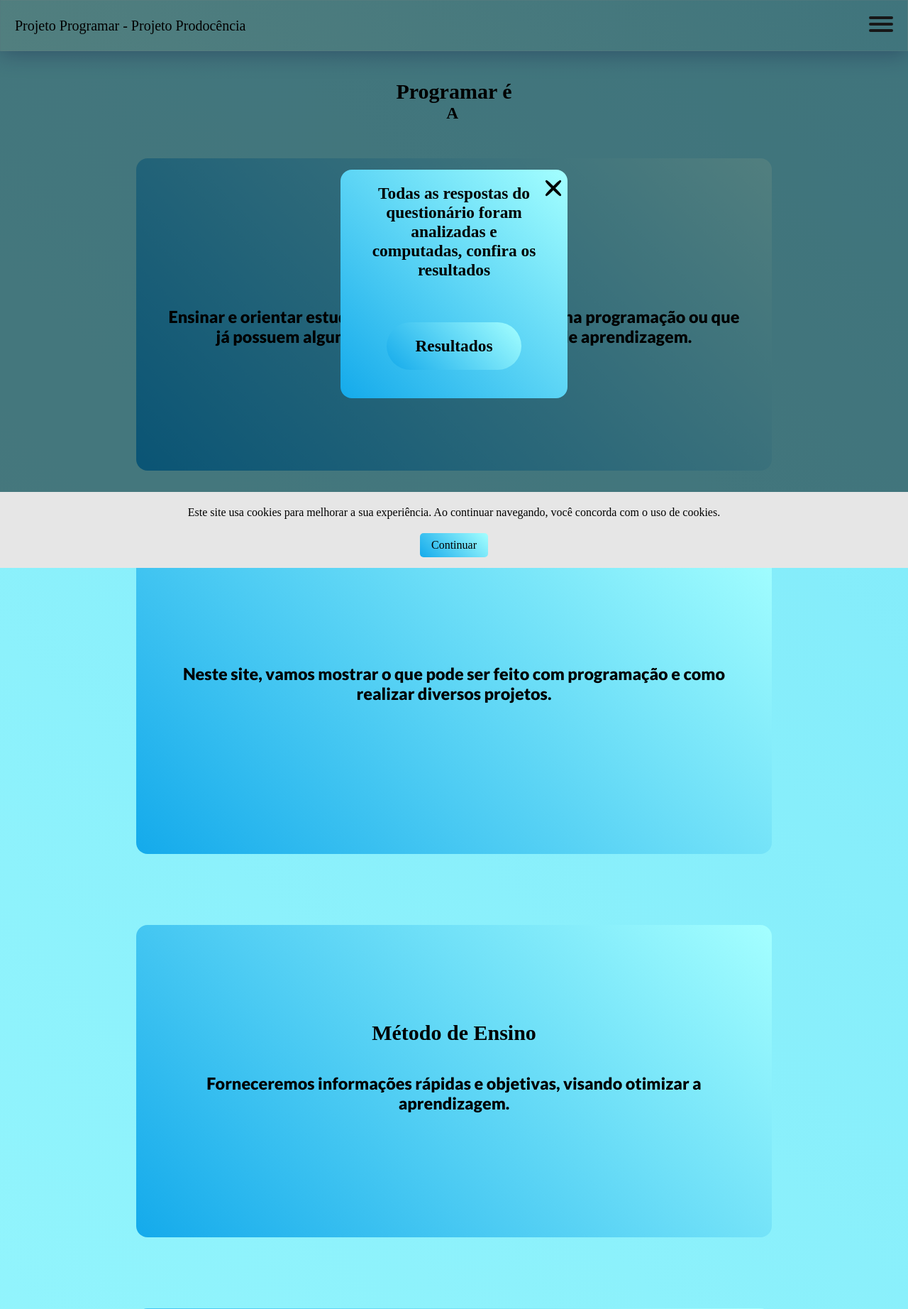
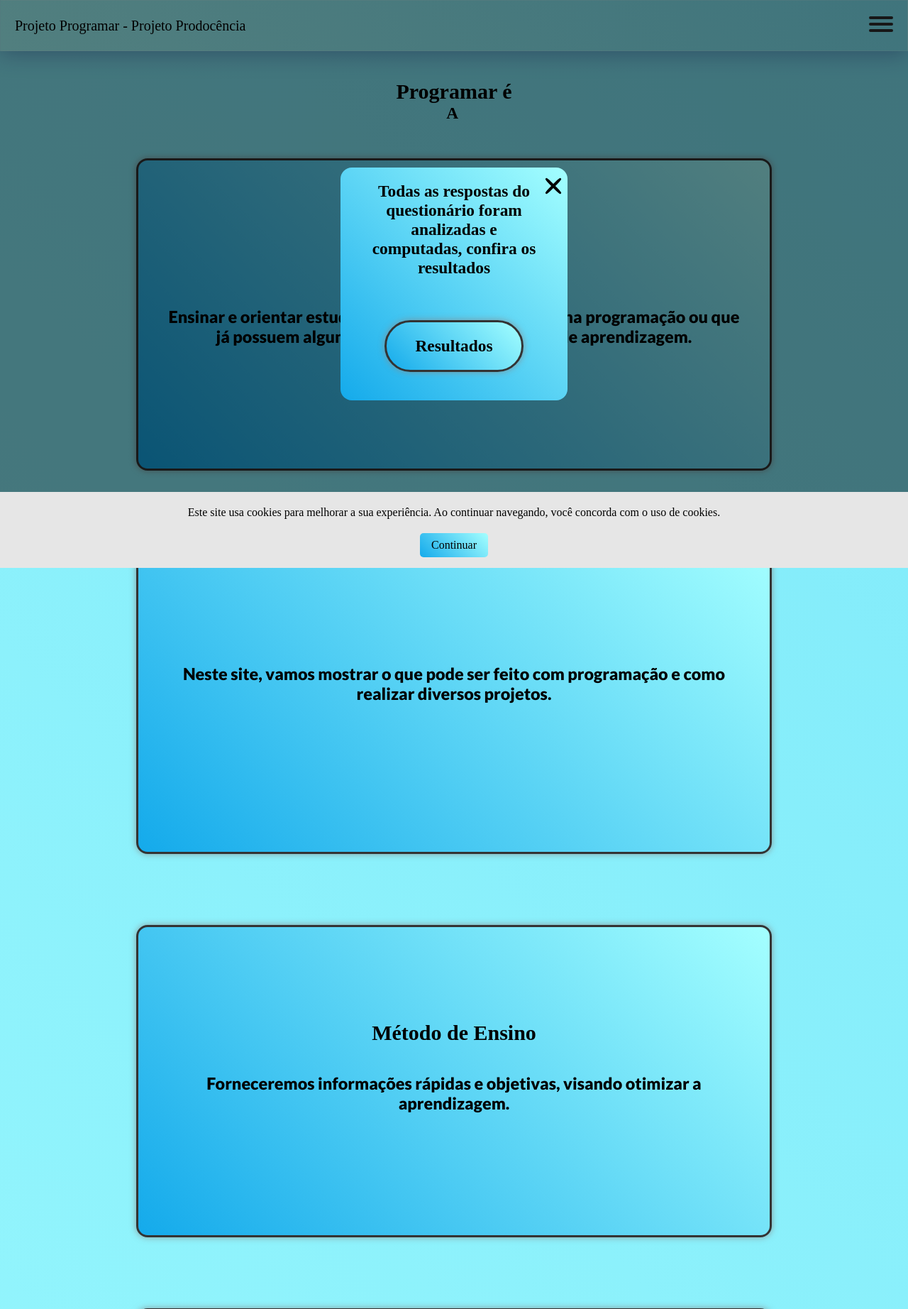
Before and after one commit to knichian/projeto-programar-container, a Django app: page /projetoprogramar/ in a window 1280 px wide. Shown: the top 1844 px of the page at 71% size. Run offline with Django 4.2, Linux system fonts and the light colour scheme; data comes from the database, SQL or seed files in the repository; data that the repository does not hold is empty; parts of the project's set-up code (start-up, migrations or seed data) failed here and were passed over; some libraries are stand-ins or nearby versions; some web fonts are replaced.

Commit message:
Adicionando bordas aos cards e botões

```diff
--- a/Prodocencia-Django/static/css/style.css
+++ b/Prodocencia-Django/static/css/style.css
@@ -153,6 +153,15 @@
     }
 }
 
+.buttons {
+    border: solid #333333;
+    box-shadow: 0px 0px 10px #888888cc;
+}
+
+.topicsTextInner {
+    border: solid #333333;
+    box-shadow: 0px 0px 10px  #888888cc;
+}
 
 * {
     margin: 0;
```
